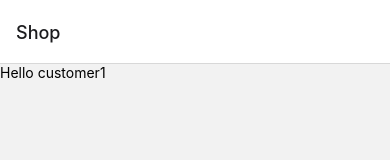
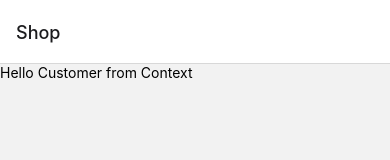
Before and after one commit to ramongarate-stripe/stripedemo, a React Native app: screen /Shop in a window 390 px wide. Shown: the top 160 px of the page. Built offline with nearby package versions, Linux system fonts and the light colour scheme; what @stripe/stripe-react-native would draw is missing.

Commit message:
add Auth context and refactor

```diff
--- a/App.js
+++ b/App.js
@@ -1,17 +1,15 @@
-import { useState, createContext} from 'react';
-import { NavigationContainer } from '@react-navigation/native';
-import { createBottomTabNavigator } from '@react-navigation/bottom-tabs';
-import ShopScreen from './ShopScreen';
-import CartScreen from './CartScreen';
-import PaymentMethodsScreen from './PaymentMethodsScreen';
-import { StripeProvider } from '@stripe/stripe-react-native';
-export const CustomerContext = createContext(null);
-import { PUBLISHABLE_KEY } from './constants'
+import { NavigationContainer } from "@react-navigation/native";
+import { createBottomTabNavigator } from "@react-navigation/bottom-tabs";
+import ShopScreen from "./ShopScreen";
+import CartScreen from "./CartScreen";
+import PaymentMethodsScreen from "./PaymentMethodsScreen";
+import { StripeProvider } from "@stripe/stripe-react-native";
+import { PUBLISHABLE_KEY } from "./constants";
+import { AuthProvider } from "./Auth";
 
 const Tab = createBottomTabNavigator();
 
 export default function App() {
-  const [customer, setCustomer] = useState('customer1')
   return (
     <StripeProvider
       publishableKey={PUBLISHABLE_KEY}
@@ -19,13 +17,16 @@ export default function App() {
       merchantIdentifier="merchant.com.{{YOUR_APP_NAME}}" // required for Apple Pay
     >
       <NavigationContainer>
-      <CustomerContext.Provider value={{customer, setCustomer}}>
-        <Tab.Navigator>
-          <Tab.Screen name="Shop" component={ShopScreen} />
-          <Tab.Screen name="Cart" component={CartScreen} />
-          <Tab.Screen name="Payment Methods" component={PaymentMethodsScreen} />
-        </Tab.Navigator>
-        </CustomerContext.Provider>
+        <AuthProvider>
+          <Tab.Navigator>
+            <Tab.Screen name="Shop" component={ShopScreen} />
+            <Tab.Screen name="Cart" component={CartScreen} />
+            <Tab.Screen
+              name="Payment Methods"
+              component={PaymentMethodsScreen}
+            />
+          </Tab.Navigator>
+        </AuthProvider>
       </NavigationContainer>
     </StripeProvider>
   );
--- /dev/null
+++ b/Auth.js
@@ -0,0 +1,18 @@
+import { useState, useContext, createContext } from "react";
+
+const AuthContext = createContext();
+
+export function AuthProvider({ children }) {
+  const [customer, setCustomer] = useState("Customer from Context");
+
+  const value = {
+    customer,
+    setCustomer,
+  };
+
+  return <AuthContext.Provider value={value}>{children}</AuthContext.Provider>;
+}
+
+export function useAuth() {
+  return useContext(AuthContext);
+}
--- a/CartScreen.js
+++ b/CartScreen.js
@@ -1,7 +1,7 @@
 import { API_URL } from "./constants";
 import { useStripe } from "@stripe/stripe-react-native";
 import { useState, useEffect } from "react";
-import { Alert, Screen, Button } from 'react-native'
+import { Alert, Button } from "react-native";
 
 export default function CartScreen() {
   const { initPaymentSheet, presentPaymentSheet } = useStripe();
@@ -10,21 +10,21 @@ export default function CartScreen() {
   const fetchPaymentSheetParams = async () => {
     try {
       const response = await fetch(`${API_URL}/checkout`, {
-          method: 'POST',
+        method: "POST",
         headers: {
-            'Content-Type': 'application/json',
+          "Content-Type": "application/json",
         },
       });
-        const { paymentIntent, ephemeralKey, customer} = await response.json();
+      const { paymentIntent, ephemeralKey, customer } = await response.json();
       return {
         paymentIntent,
         ephemeralKey,
         customer,
       };
-      } catch(e) {
-        console.log(e)
-        Alert.alert('Endpoint not responding')
-        return { endpointError: true }
+    } catch (e) {
+      console.log(e);
+      Alert.alert("Endpoint not responding");
+      return { endpointError: true };
     }
   };
 
@@ -34,16 +34,13 @@ export default function CartScreen() {
       ephemeralKey,
       customer,
       publishableKey,
-        endpointError
+      endpointError,
     } = await fetchPaymentSheetParams();
 
     const { error } = await initPaymentSheet({
       customerId: customer,
       customerEphemeralKeySecret: ephemeralKey,
       paymentIntentClientSecret: paymentIntent,
-        // Set `allowsDelayedPaymentMethods` to true if your business can handle payment
-        //methods that complete payment after a delay, like SEPA Debit and Sofort.
-        allowsDelayedPaymentMethods: true,
     });
     if (!error && !endpointError) {
       setLoading(true);
@@ -56,7 +53,7 @@ export default function CartScreen() {
     if (error) {
       Alert.alert(`Error code: ${error.code}`, error.message);
     } else {
-          Alert.alert('Success', 'Your order is confirmed!');
+      Alert.alert("Success", "Your order is confirmed!");
     }
   };
 
--- a/PaymentMethodsScreen.js
+++ b/PaymentMethodsScreen.js
@@ -1,9 +1,8 @@
-import { Button, Text, View } from 'react-native'
-import { useContext } from 'react';
-import { CustomerContext } from './App';
+import { Button, Text, View } from "react-native";
+import { useAuth } from "./Auth";
 
 export default function PaymentMethodsScreen() {
-    const { customer, setCustomer } = useContext(CustomerContext)
+  const { customer, setCustomer } = useAuth();
   return (
     <View>
       <Text>{customer}</Text>
@@ -11,7 +10,7 @@ export default function PaymentMethodsScreen() {
         variant="primary"
         title="Set Customer"
         onPress={() => {
-            setCustomer('customer2')
+          setCustomer("customer2");
         }}
       />
     </View>
--- a/ShopScreen.js
+++ b/ShopScreen.js
@@ -1,12 +1,11 @@
-import { Button, Text, View } from 'react-native'
-import { useContext } from 'react'
-import { CustomerContext } from './App'
+import { Button, Text, View } from "react-native";
+import { useAuth } from "./Auth";
 
 export default function ShopScreen({ navigation }) {
-    const { customer, setCustomer } = useContext(CustomerContext)
-    return (
-        <View>
-    <Text>Hello {customer}</Text>
+  const { customer, setCustomer } = useAuth();
+  return (
+    <View>
+      <Text>Hello {customer}</Text>
     </View>
-    );
-  }
+  );
+}
--- a/constants.js
+++ b/constants.js
@@ -1,2 +1,4 @@
-export const API_URL = 'https://stripe-react-native-sample-app-backend.glitch.me'
-export const PUBLISHABLE_KEY = 'pk_test_51KH3VNGoGfNrsrt2sb0IpXS8BqK3U9gSrth2zVf0jY3JUWnxtHdFVuNQvVoAp3WVn5aEEo5wUcbBMt9uZHkdAoyA00O5rwrGom'
+export const API_URL =
+  "https://stripe-react-native-sample-app-backend.glitch.me";
+export const PUBLISHABLE_KEY =
+  "pk_test_51KH3VNGoGfNrsrt2sb0IpXS8BqK3U9gSrth2zVf0jY3JUWnxtHdFVuNQvVoAp3WVn5aEEo5wUcbBMt9uZHkdAoyA00O5rwrGom";
```
Lines whose indentation alone changed are shown as unchanged.
